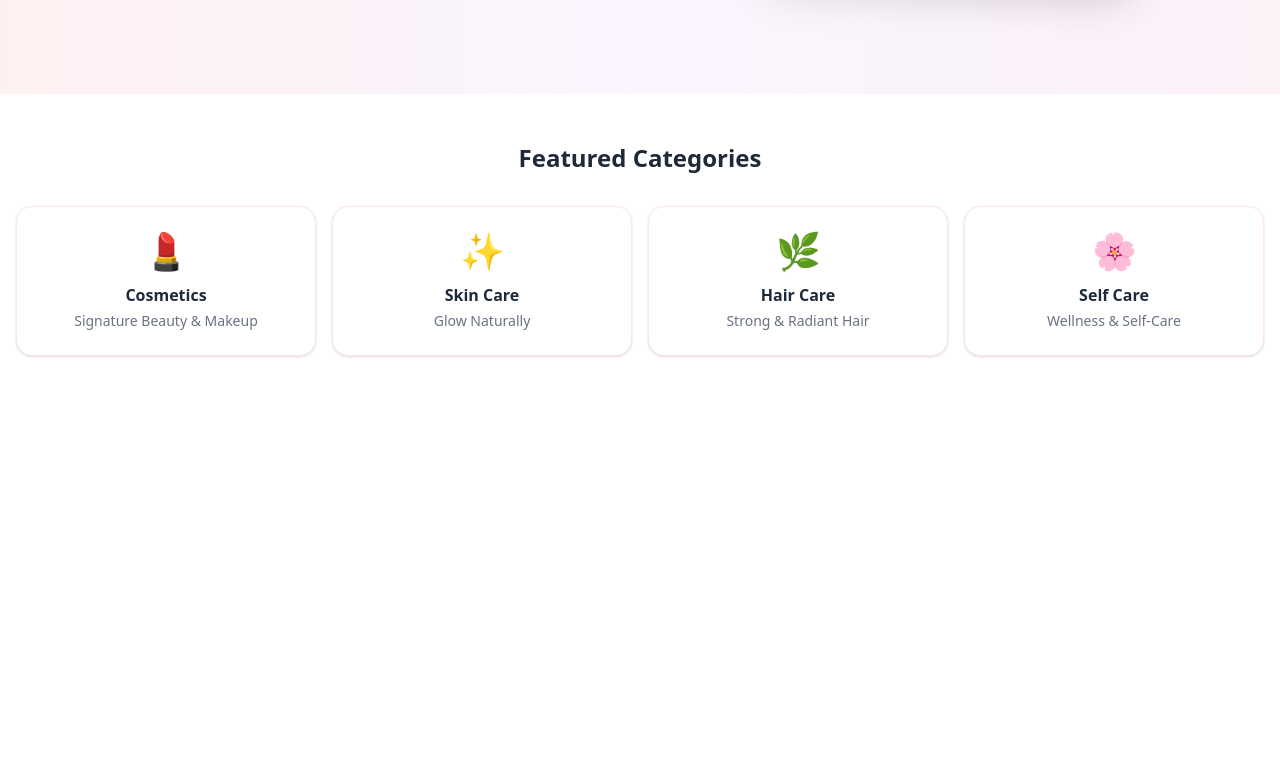
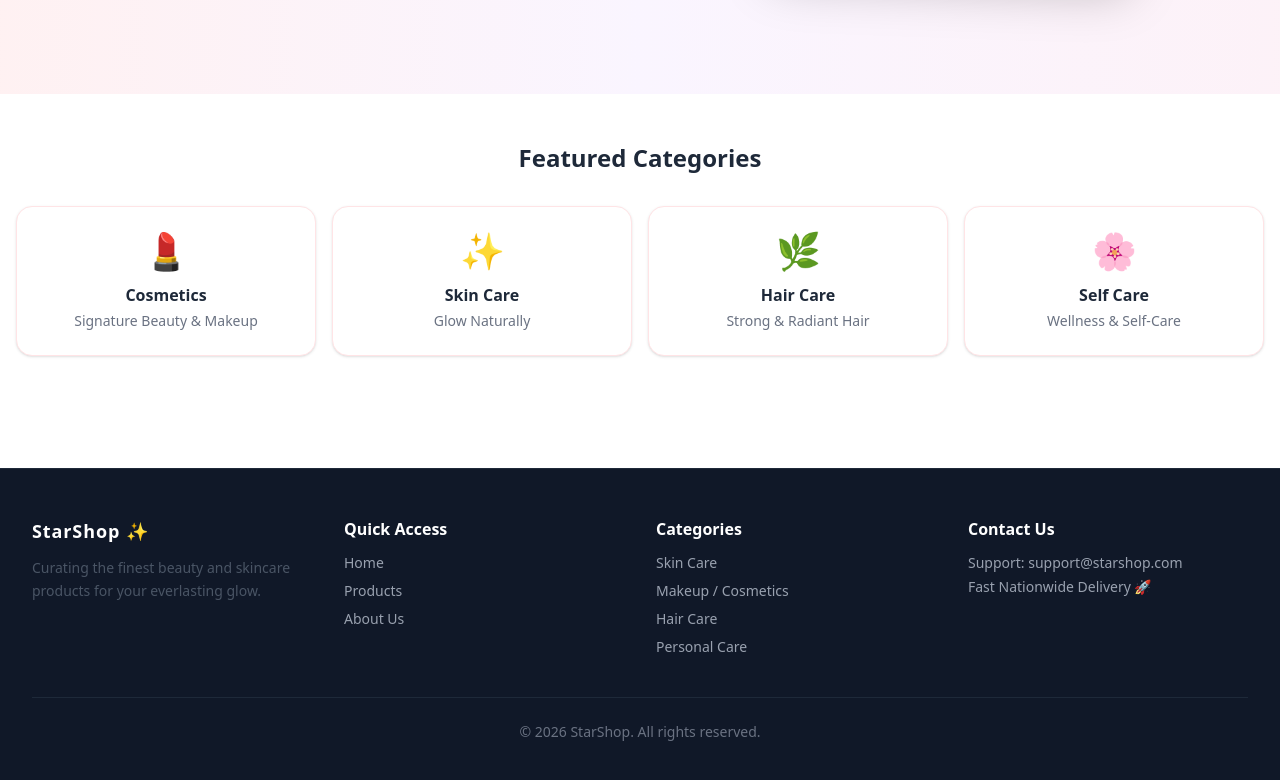
Before and after one commit to tara-parham/StarShop_OnlineShop, a React (Vite) app: page / in a window 1280 px wide. Shown: the part 614-1394 px from the top of the page. Before the commit the page ends 1018 px from the top, so only its background shows below. Built offline with nearby package versions, Linux system fonts and the light colour scheme.

Commit message:
feat: add site footer component

```diff
--- a/src/App.tsx
+++ b/src/App.tsx
@@ -1,5 +1,6 @@
 import { Categories } from "./components/home/Categories";
 import Hero from "./components/home/Hero";
+import { Footer } from "./components/layout/Footer";
 import { Navbar } from "./components/layout/Navbar";
 
 function App() {
@@ -10,6 +11,7 @@ function App() {
         <Hero />
         <Categories />
       </main>
+      <Footer />
     </div>
 
   );
--- /dev/null
+++ b/src/components/layout/Footer.tsx
@@ -0,0 +1,74 @@
+export function Footer() {
+  return (
+    <footer className="bg-gray-900 text-gray-300 mt-16 border-t border-gray-800">
+      <div className="max-w-7xl mx-auto px-4 sm:px-6 lg:px-8 py-12">
+        <div className="grid grid-cols-2 md:grid-cols-4 gap-8">
+          <div className="space-y-3">
+            <h3 className="text-lg font-bold text-white tracking-wider">
+              StarShop ✨
+            </h3>
+            <p className="text-sm text-gray-600 leading-relaxed">
+              Curating the finest beauty and skincare products for your
+              everlasting glow.
+            </p>
+          </div>
+
+          <div>
+            <h4 className="font-semibold text-white mb-3">Quick Access</h4>
+            <ul className="space-y-2 text-gray-400 text-sm">
+              <li>
+                <a href="#" className="hover:text-pink-400 transition">
+                  Home
+                </a>
+              </li>
+              <li>
+                <a href="#" className="hover:text-pink-400 transition">
+                  Products
+                </a>
+              </li>
+              <li>
+                <a href="#" className="hover:text-pink-400 transition">
+                  About Us
+                </a>
+              </li>
+            </ul>
+          </div>
+
+          <div>
+            <h4 className="font-semibold text-white mb-3">Categories</h4>
+            <ul className="space-y-2 text-sm text-gray-400">
+              <li>
+                <a href="#" className="hover:text-pink-400 transition">
+                  Skin Care
+                </a>
+              </li>
+              <li>
+                <a href="#" className="hover:text-pink-400 transition">
+                  Makeup / Cosmetics
+                </a>
+              </li>
+              <li>
+                <a href="#" className="hover:text-pink-400 transition">
+                  Hair Care
+                </a>
+              </li>
+              <li>
+                <a href="#" className="hover:text-pink-400 transition">
+                  Personal Care
+                </a>
+              </li>
+            </ul>
+          </div>
+
+          <div>
+            <h4 className="font-semibold text-white mb-3">Contact Us</h4>
+            <p className="text-sm text-gray-400">Support: support@starshop.com</p>
+            <p className="text-sm text-gray-400 mt-1">Fast Nationwide Delivery 🚀</p>
+          </div>
+        </div>
+
+        <div className="border-t border-gray-800 mt-10 pt-6 text-center text-sm text-gray-500">© {new Date().getFullYear()} StarShop. All rights reserved.</div>
+      </div>
+    </footer>
+  );
+}
--- a/src/components/layout/Navbar.tsx
+++ b/src/components/layout/Navbar.tsx
@@ -44,7 +44,7 @@ export function Navbar() {
               <span className="absolute top-1 right-1 bg-rose-500 text-white text-[10px] w-4 h-4 rounded-full flex items-center justify-center font-bold">2</span>
             </button>
 
-            <Button size="sm" className="cursor-pointer hidden sm:inline-flex">Sign in / Login</Button>
+            <Button size="sm" className="hidden sm:inline-flex">Sign in / Login</Button>
 
             <button onClick={() => setIsOpen(!isOpen)} className="md:hidden p-2 text-gray-600 cursor-pointer">
               {isOpen ? <X size={22} /> : <Menu size={22} />}
--- a/src/components/ui/Button.tsx
+++ b/src/components/ui/Button.tsx
@@ -31,7 +31,7 @@ export function Button({
 
   return (
     <button
-      className={`${baseStyles} ${variants[variant]} ${sizes[size]} ${className}`}
+      className={`${baseStyles} ${variants[variant]} ${sizes[size]} cursor-pointer ${className}`}
       {...props}
     >
       {children}
```
Also changed, not shown: src/assets/images/logo.png.
